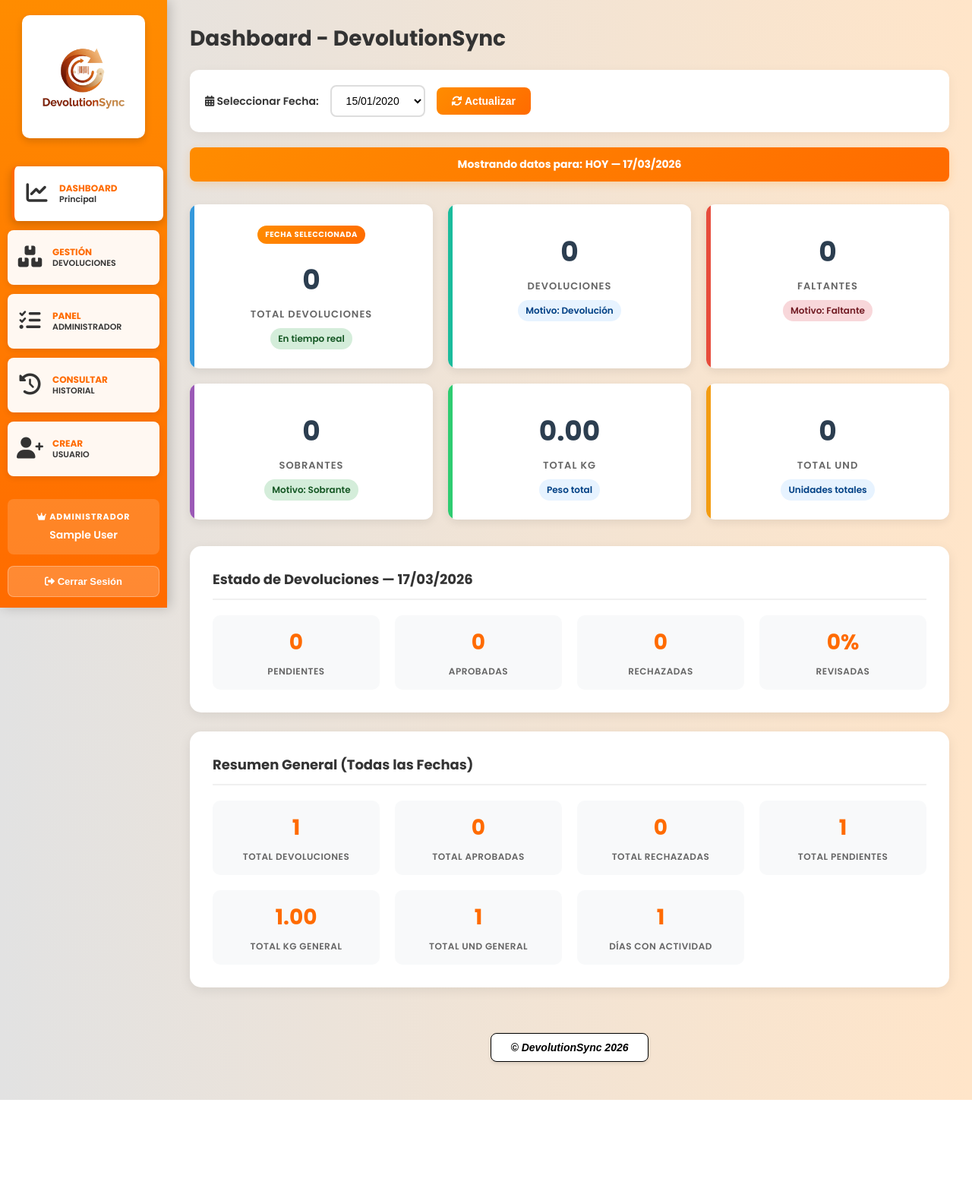
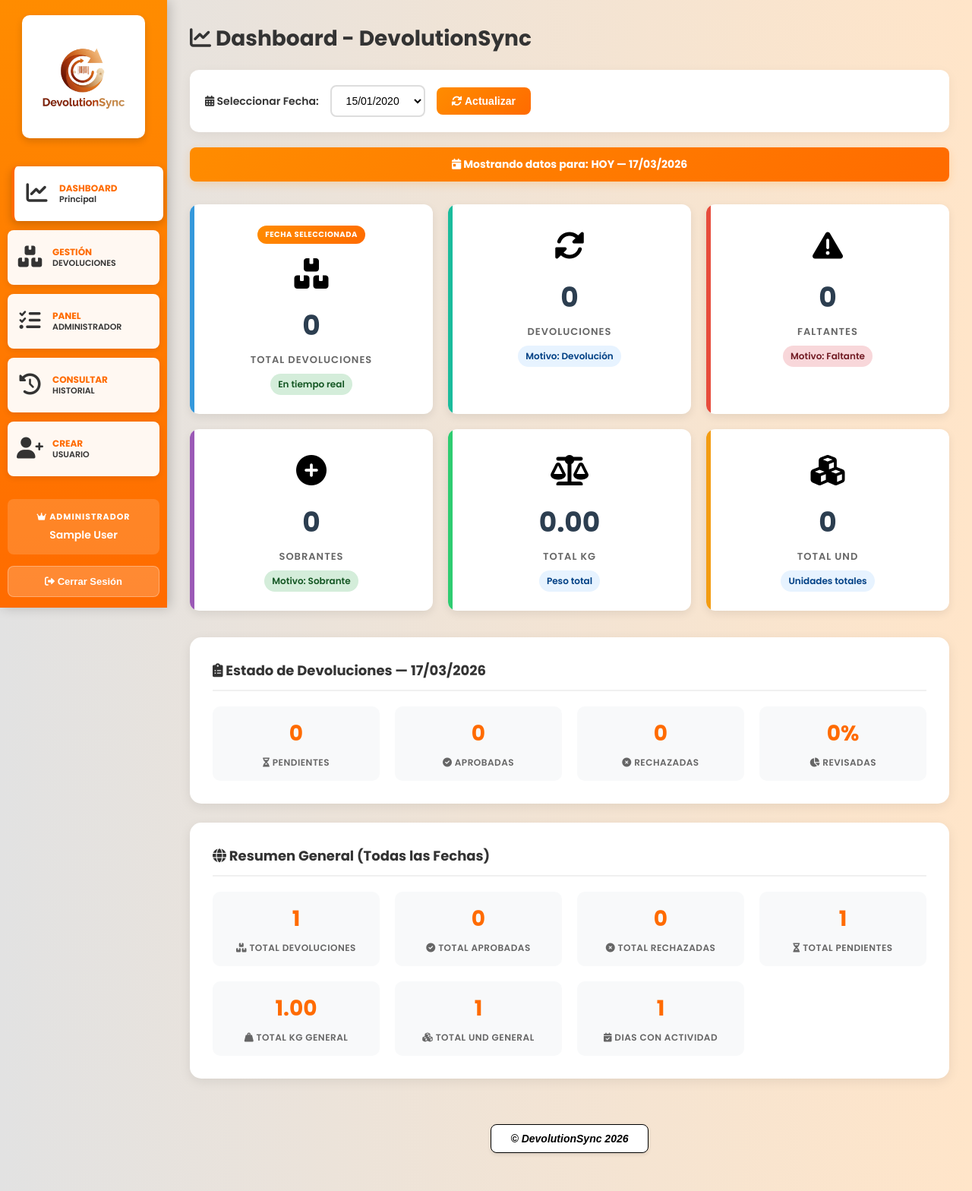
Before and after one commit to Sebas19981/Proyecto_UCP, a PHP site: page /index.php?url=home/index in a window 1280 px wide. Shown: the whole page at 76% size. Before the commit the page ends 1448 px from the top, so only its background shows below. Run offline with PHP 8.4, Linux system fonts and the light colour scheme; the visitor is signed in with stand-in values (Sample User, id 1); tables that the repository leaves empty hold one stand-in row (values such as "Sample post").

Commit message:
iconos Font Awesome Icons
utilizacion de los icolnos Font Awesome Icons

```diff
--- a/Views/home/dashboard.php
+++ b/Views/home/dashboard.php
@@ -1,10 +1,10 @@
 <?php
-$titulo = "Dashboard - DevolutionSync";
+ $titulo = "Dashboard - DevolutionSync";
 include 'Views/layouts/header.php';
 ?>
 
 <div class="dashboard-header">
-    <h1 class="dashboard-title">Dashboard - DevolutionSync</h1>
+    <h1 class="dashboard-title"><i class="fa-solid fa-chart-line"></i> Dashboard - DevolutionSync</h1>
 
     <!-- Selector de fecha -->
     <div class="date-selector">
@@ -23,7 +23,7 @@ include 'Views/layouts/header.php';
     </div>
 
     <div class="current-date">
-        <strong>Mostrando datos para:</strong>
+        <strong><i class="fa-solid fa-calendar-day"></i> Mostrando datos para:</strong>
         <?php if ($fechaFiltro == date('Y-m-d')): ?>
             <strong>HOY — <?php echo date('d/m/Y'); ?></strong>
         <?php else: ?>
@@ -37,7 +37,7 @@ include 'Views/layouts/header.php';
 
     <div class="indicator-card border-blue">
         <div class="date-badge">FECHA SELECCIONADA</div>
-        <div class="indicator-icon"></div>
+        <div class="indicator-icon"><i class="fa-solid fa-boxes-stacked"></i></div>
         <div class="indicator-value"><?php echo $statsHoy['total'] ?? 0; ?></div>
         <div class="indicator-label">Total Devoluciones</div>
         <?php if ($fechaFiltro == date('Y-m-d')): ?>
@@ -48,35 +48,35 @@ include 'Views/layouts/header.php';
     </div>
 
     <div class="indicator-card border-teal">
-        <div class="indicator-icon"></div>
+        <div class="indicator-icon"><i class="fa-solid fa-rotate"></i></div>
         <div class="indicator-value"><?php echo $statsHoy['motivo_dev'] ?? 0; ?></div>
         <div class="indicator-label">Devoluciones</div>
         <div class="indicator-trend trend-neutral">Motivo: Devolución</div>
     </div>
 
     <div class="indicator-card border-red">
-        <div class="indicator-icon"></div>
+        <div class="indicator-icon"><i class="fa-solid fa-triangle-exclamation"></i></div>
         <div class="indicator-value"><?php echo $statsHoy['motivo_fal'] ?? 0; ?></div>
         <div class="indicator-label">Faltantes</div>
         <div class="indicator-trend trend-negative">Motivo: Faltante</div>
     </div>
 
     <div class="indicator-card border-purple">
-        <div class="indicator-icon"></div>
+        <div class="indicator-icon"><i class="fa-solid fa-circle-plus"></i></div>
         <div class="indicator-value"><?php echo $statsHoy['motivo_sob'] ?? 0; ?></div>
         <div class="indicator-label">Sobrantes</div>
         <div class="indicator-trend trend-positive">Motivo: Sobrante</div>
     </div>
 
     <div class="indicator-card border-green">
-        <div class="indicator-icon"></div>
+        <div class="indicator-icon"><i class="fa-solid fa-scale-balanced"></i></div>
         <div class="indicator-value"><?php echo number_format($statsHoy['total_kg'] ?? 0, 2); ?></div>
         <div class="indicator-label">Total KG</div>
         <div class="indicator-trend trend-neutral">Peso total</div>
     </div>
 
     <div class="indicator-card border-orange">
-        <div class="indicator-icon"></div>
+        <div class="indicator-icon"><i class="fa-solid fa-cubes"></i></div>
         <div class="indicator-value"><?php echo number_format($statsHoy['total_und'] ?? 0, 0); ?></div>
         <div class="indicator-label">Total UND</div>
         <div class="indicator-trend trend-neutral">Unidades totales</div>
@@ -86,19 +86,19 @@ include 'Views/layouts/header.php';
 
 <!-- ── Estado de devoluciones del día ── -->
 <div class="general-stats">
-    <h3>Estado de Devoluciones — <?php echo date('d/m/Y', strtotime($fechaFiltro)); ?></h3>
+    <h3><i class="fa-solid fa-clipboard-list"></i> Estado de Devoluciones — <?php echo date('d/m/Y', strtotime($fechaFiltro)); ?></h3>
     <div class="stats-grid">
         <div class="stat-item">
             <div class="stat-value"><?php echo $statsHoy['pendientes'] ?? 0; ?></div>
-            <div class="stat-label"> Pendientes</div>
+            <div class="stat-label"><i class="fa-solid fa-hourglass-half"></i> Pendientes</div>
         </div>
         <div class="stat-item">
             <div class="stat-value"><?php echo $statsHoy['aprobados'] ?? 0; ?></div>
-            <div class="stat-label">Aprobadas</div>
+            <div class="stat-label"><i class="fa-solid fa-circle-check"></i> Aprobadas</div>
         </div>
         <div class="stat-item">
             <div class="stat-value"><?php echo $statsHoy['rechazados'] ?? 0; ?></div>
-            <div class="stat-label">Rechazadas</div>
+            <div class="stat-label"><i class="fa-solid fa-circle-xmark"></i> Rechazadas</div>
         </div>
         <div class="stat-item">
             <div class="stat-value">
@@ -109,42 +109,42 @@ include 'Views/layouts/header.php';
                 echo $porcentaje . '%';
                 ?>
             </div>
-            <div class="stat-label">Revisadas</div>
+            <div class="stat-label"><i class="fa-solid fa-chart-pie"></i> Revisadas</div>
         </div>
     </div>
 </div>
 
 <!-- ── Resumen general (todas las fechas) ── -->
 <div class="general-stats">
-    <h3>Resumen General (Todas las Fechas)</h3>
+    <h3><i class="fa-solid fa-globe"></i> Resumen General (Todas las Fechas)</h3>
     <div class="stats-grid">
         <div class="stat-item">
             <div class="stat-value"><?php echo $statsGeneral['total'] ?? 0; ?></div>
-            <div class="stat-label">Total Devoluciones</div>
+            <div class="stat-label"><i class="fa-solid fa-boxes-stacked"></i> Total Devoluciones</div>
         </div>
         <div class="stat-item">
             <div class="stat-value"><?php echo $statsGeneral['aprobados'] ?? 0; ?></div>
-            <div class="stat-label">Total Aprobadas</div>
+            <div class="stat-label"><i class="fa-solid fa-circle-check"></i> Total Aprobadas</div>
         </div>
         <div class="stat-item">
             <div class="stat-value"><?php echo $statsGeneral['rechazados'] ?? 0; ?></div>
-            <div class="stat-label">Total Rechazadas</div>
+            <div class="stat-label"><i class="fa-solid fa-circle-xmark"></i> Total Rechazadas</div>
         </div>
         <div class="stat-item">
             <div class="stat-value"><?php echo $statsGeneral['pendientes'] ?? 0; ?></div>
-            <div class="stat-label">Total Pendientes</div>
+            <div class="stat-label"><i class="fa-solid fa-hourglass-half"></i> Total Pendientes</div>
         </div>
         <div class="stat-item">
             <div class="stat-value"><?php echo number_format($statsGeneral['total_kg'] ?? 0, 2); ?></div>
-            <div class="stat-label">Total KG General</div>
+            <div class="stat-label"><i class="fa-solid fa-weight-hanging"></i> Total KG General</div>
         </div>
         <div class="stat-item">
             <div class="stat-value"><?php echo number_format($statsGeneral['total_und'] ?? 0, 0); ?></div>
-            <div class="stat-label">Total UND General</div>
+            <div class="stat-label"><i class="fa-solid fa-cubes"></i> Total UND General</div>
         </div>
         <div class="stat-item">
             <div class="stat-value"><?php echo count($fechas); ?></div>
-            <div class="stat-label">Días con Actividad</div>
+            <div class="stat-label"><i class="fa-solid fa-calendar-check"></i> Dias con Actividad</div>
         </div>
     </div>
 </div>
```
